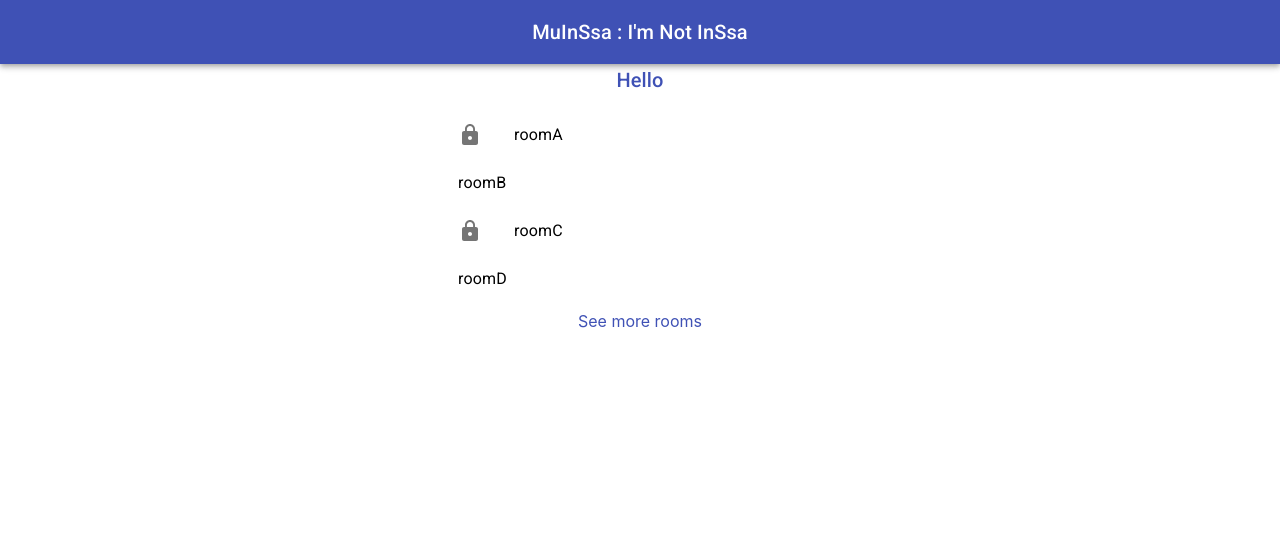
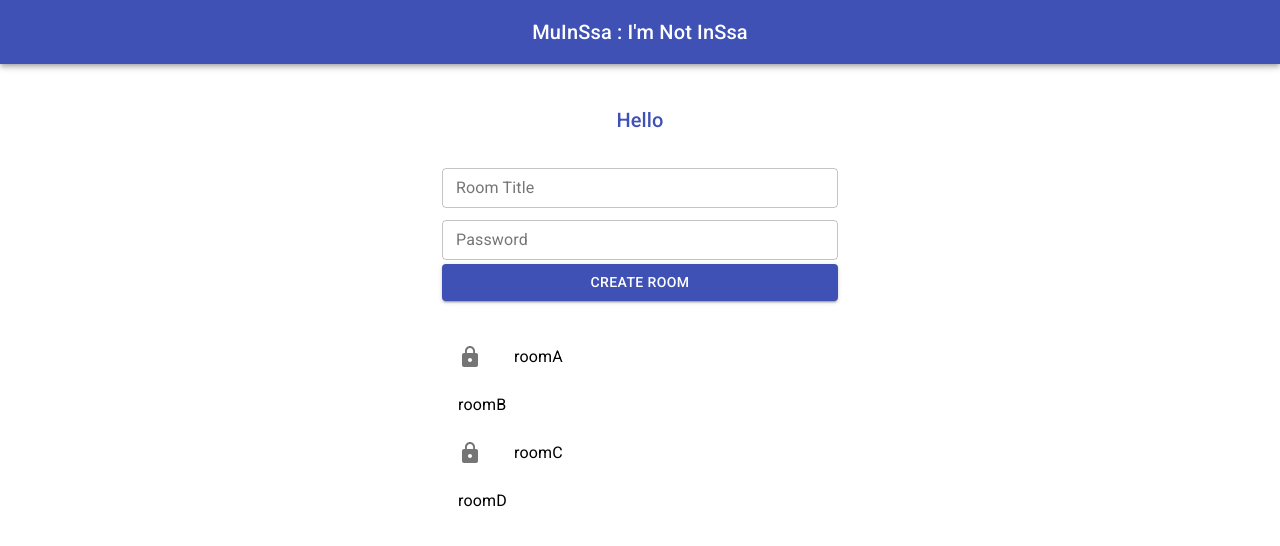
Before and after one commit to serithemage/muinssa-front, a React (Create React App) app: page /rooms in a window 1280 px wide. Shown: the top 546 px of the page. Built offline with nearby package versions, Linux system fonts and the light colour scheme.

Commit message:
add create room ui

```diff
--- a/src/components/RoomListPage.jsx
+++ b/src/components/RoomListPage.jsx
@@ -1,13 +1,31 @@
 import React from 'react';
+import { Link } from 'react-router-dom';
 import { makeStyles } from '@material-ui/core/styles';
-import List from '@material-ui/core/List';
-import ListItem from '@material-ui/core/ListItem';
-import ListItemIcon from '@material-ui/core/ListItemIcon';
-import ListItemText from '@material-ui/core/ListItemText';
-import LockIcon from '@material-ui/icons/Lock';
-import Typography from '@material-ui/core/Typography';
-import Container from '@material-ui/core/Container';
-import Link from '@material-ui/core/Link';
+import { Lock as LockIcon } from '@material-ui/icons';
+import {TextField,
+        Button,
+        List,
+        ListItem,
+        ListItemIcon,
+        ListItemText,
+        Typography,
+        Container} from '@material-ui/core';
+
+
+const useStyles = makeStyles((theme) => ({
+  hello: {
+    margin: theme.spacing(5,0,3)
+  },
+  create: {
+
+  },
+  list: {
+    marginTop: theme.spacing(3),
+    width: '100%',
+    maxWidth: '100%',
+    backgroundColor: theme.palette.background.paper,
+  },
+}));
 
 // Generate Room
 const createRoom = (id, subject, attendeesNo, lock) => {
@@ -25,14 +43,6 @@ function preventDefault(event) {
   event.preventDefault();
 }
 
-const useStyles = makeStyles((theme) => ({
-  root: {
-    width: '100%',
-    maxWidth: 360,
-    backgroundColor: theme.palette.background.paper,
-  },
-}));
-
 function ListItemLink(props) {
   return <ListItem button component="a" {...props} />;
 }
@@ -42,10 +52,42 @@ export default function RoomListPage(props) {
 
   return (
     <Container maxWidth="xs">
-      <Typography component="h2" variant="h6" color="primary" gutterBottom>
+      <Typography className={classes.hello} component="h2" color="primary" variant="h6" gutterBottom>
         Hello {props.nickname}
       </Typography>
-      <div className={classes.root}>
+      <div>
+          <TextField
+            variant="outlined"
+            margin="dense"
+            fullWidth
+            id="roomName"
+            label="Room Title"
+            name="roomName"
+            size="small"
+          />
+          <TextField
+            variant="outlined"
+            margin="dense"
+            fullWidth
+            id="password"
+            label="Password"
+            name="password"
+            type="password"
+            size="small"
+          />
+          <Link to="/rooms">
+            <Button
+              component="Link"
+              type="submit"
+              fullWidth
+              variant="contained"
+              color="primary"
+            >
+              Create Room
+            </Button>
+          </Link>
+      </div>
+      <div className={classes.list}>
         <List component="nav" aria-label="main mailbox folders">
           {rows.map((row) => (
             <ListItem button key={row.id}>
@@ -56,13 +98,8 @@ export default function RoomListPage(props) {
             </ListItem>
           ))}
         </List>
+      </div>
 
-      </div>
-      <div className={classes.seeMore}>
-        <Link color="primary" href="#" onClick={preventDefault}>
-          See more rooms
-        </Link>
-      </div>
     </Container>
   );
 }
```
